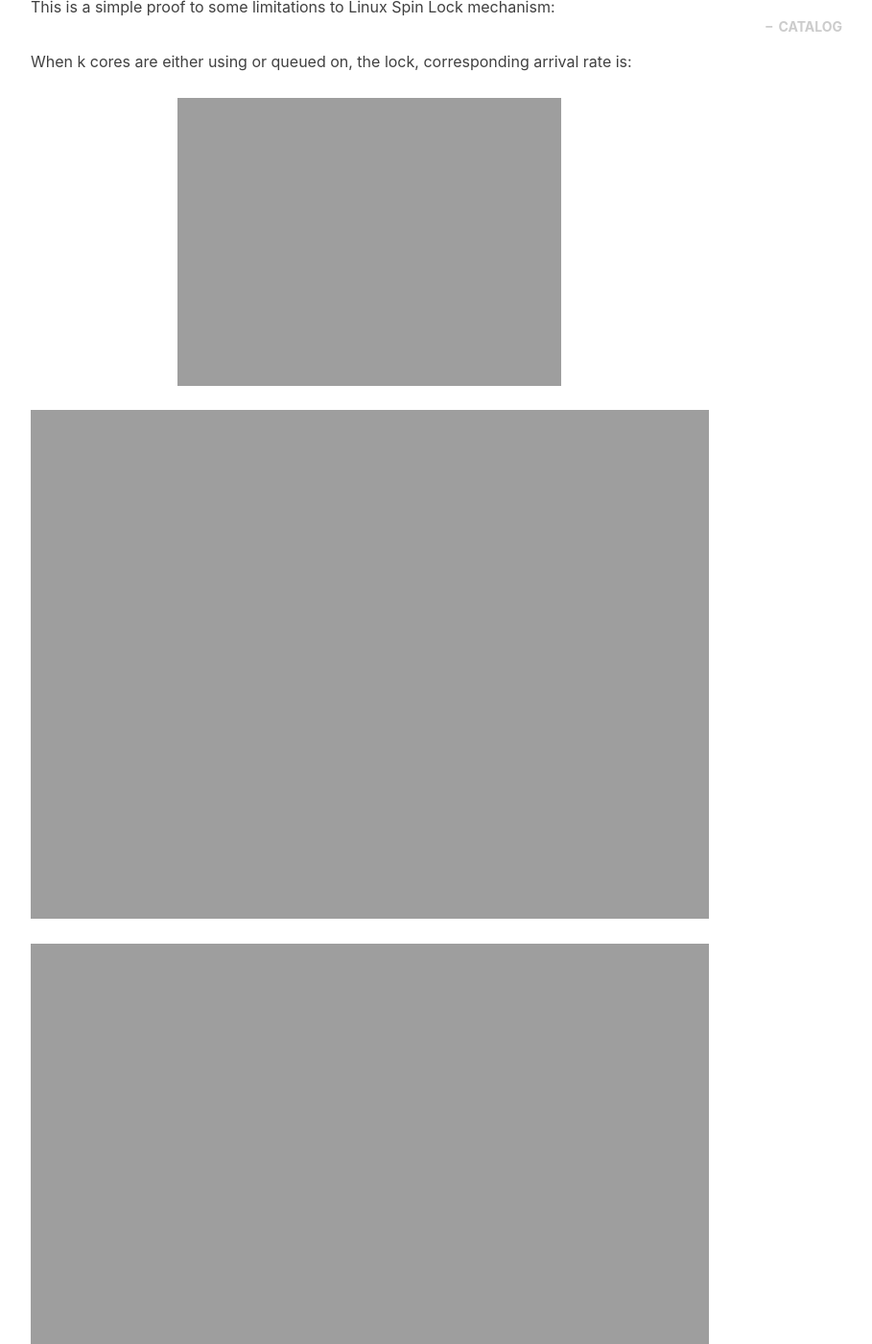
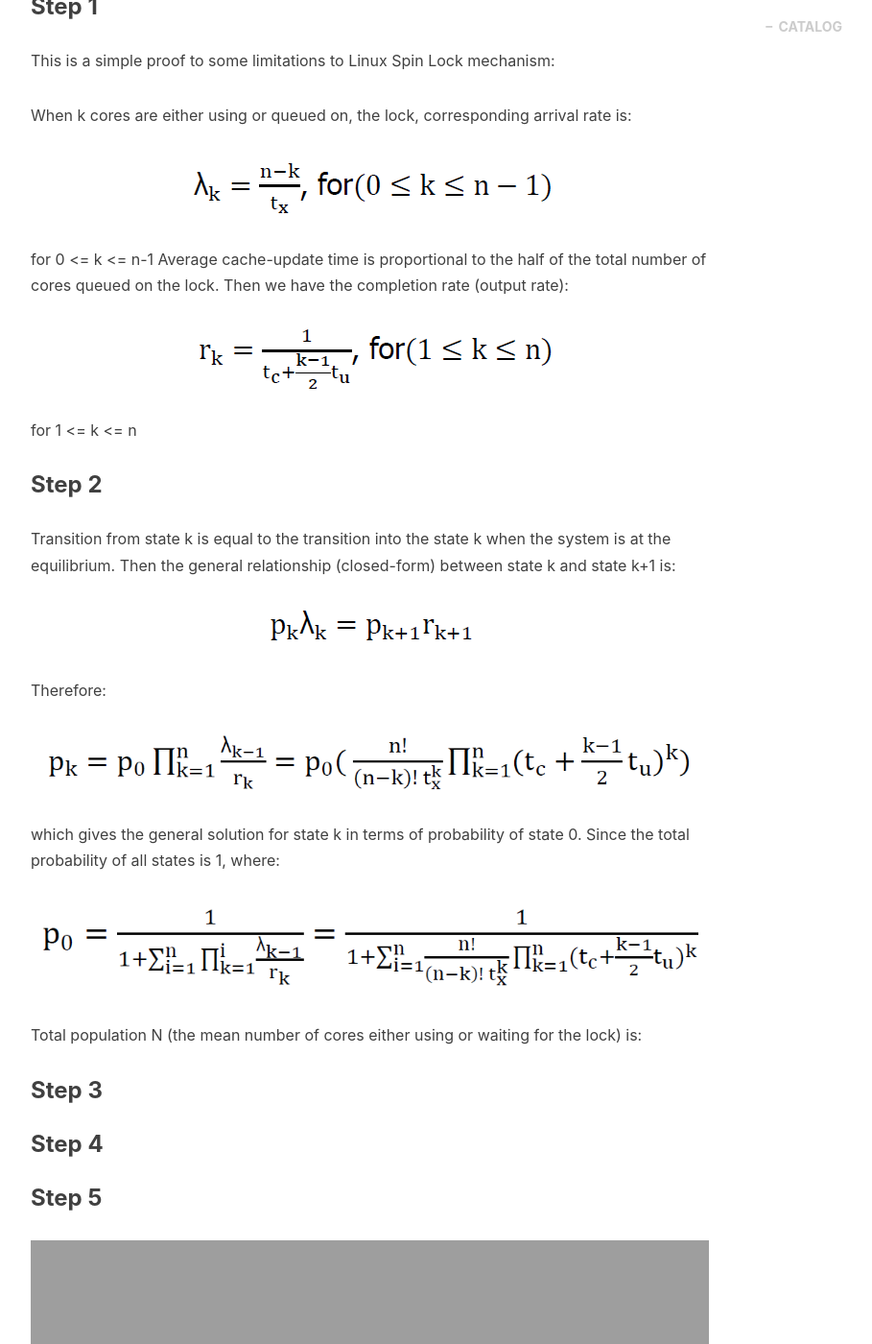
Before and after one commit to yymath/yymath.github.io, a Jekyll site: the page built from _posts/2018-01-09-linux_spin_lock.markdown, in a window 1280 px wide and 1400 px high, scrolled down 642 px. Shown: the whole window at 96% size, without its empty margins (233-1142 px from the left). Built offline with Jekyll 4.4.1, drawn with Linux system fonts in a browser that asks for light colours; nearby versions of some CDN libraries; comment, search, counter and statistics services are not loaded; some of the changed text lies outside the part shown.

Commit message:
step 1,2

```diff
--- a/_posts/2018-01-09-linux_spin_lock.markdown
+++ b/_posts/2018-01-09-linux_spin_lock.markdown
@@ -10,10 +10,27 @@ tags:
     - Linux Spin Lock
 ---
 
-## 3. Linux Spin Lock Limitation proof
+## Linux Spin Lock Limitation proof
+
+### Step 1
 This is a simple proof to some limitations to Linux Spin Lock mechanism:
 
-When k cores are either using or queued on, the lock, corresponding arrival rate is: <img src="https://yymath.github.io/img/spinlock_f1.PNG.pdf" alt="Linux Spin Lock Limitation f1">
+When k cores are either using or queued on, the lock, corresponding arrival rate is: <img src="https://yymath.github.io/img/spinlock_f1.PNG" alt="Linux Spin Lock Limitation f1"> for 0 <= k <= n-1
+Average cache-update time is proportional to the half of the total number of cores queued on the lock. Then we have the completion rate (output rate): <img src="https://yymath.github.io/img/spinlock_f2.PNG" alt="Linux Spin Lock Limitation f2"> for 1 <= k <= n
+
+### Step 2
+Transition from state k is equal to the transition into the state k when the system is at the equilibrium. Then the general relationship (closed-form) between state k and state k+1 is: <img src="https://yymath.github.io/img/spinlock_f3.PNG" alt="Linux Spin Lock Limitation f3"> Therefore: <img src="https://yymath.github.io/img/spinlock_f4.PNG" alt="Linux Spin Lock Limitation f4">
+which gives the general solution for state k in terms of probability of state 0. Since the total probability of all states is 1, where:
+<img src="https://yymath.github.io/img/spinlock_f5.PNG" alt="Linux Spin Lock Limitation f5">
+
+Total population N (the mean number of cores either using or waiting for the lock) is:
+
+### Step 3
+
+### Step 4
+
+### Step 5
+
 <img src="https://yymath.github.io/img/linux_spin_lock_1.pdf" alt="Linux Spin Lock Limitation"  width="4200" height="42000">
 <img src="https://yymath.github.io/img/linux_spin_lock_2.pdf" alt="Linux Spin Lock Limitation"  width="4200" height="42000">
 <p id="end"></p>
```
Also changed, not shown: img/spinlock_f2.PNG (added), img/spinlock_f3.PNG (added), img/spinlock_f4.PNG (added), img/spinlock_f5.PNG (added).
